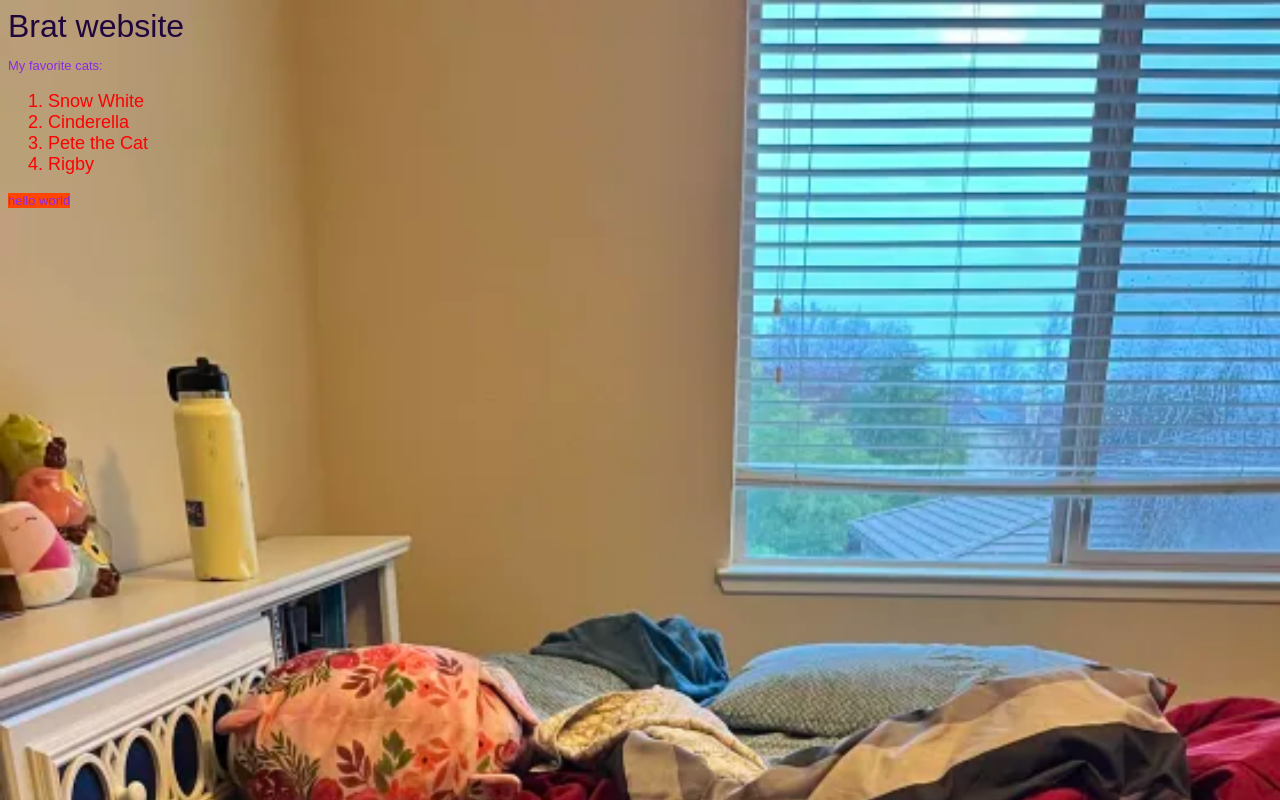
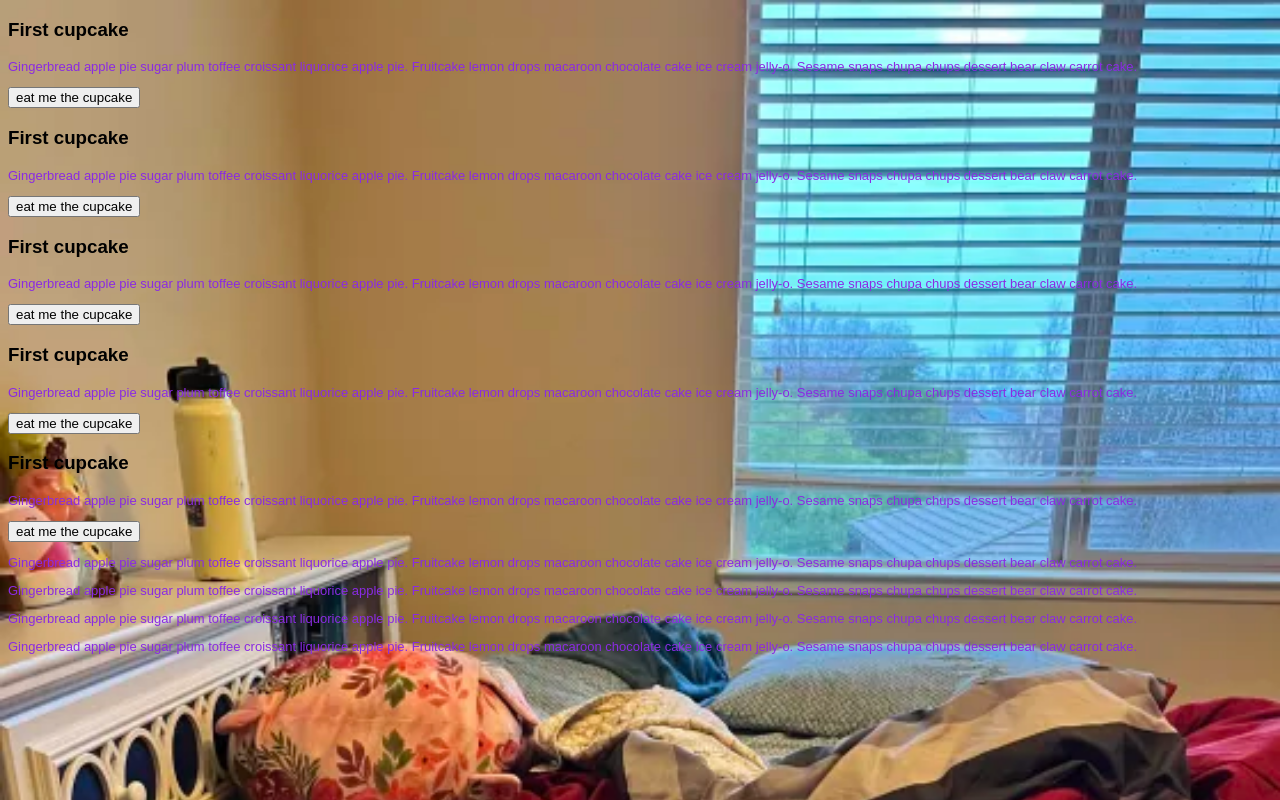
Before and after one commit to snowymanz/art101new, a plain HTML site: page index.html in a window 1280 px wide. Drawn offline with Linux system fonts and the light colour scheme.

Commit message:
mani's section D update

```diff
--- a/index.html
+++ b/index.html
@@ -1,28 +1,72 @@
-<html>
+<!DOCTYPE html>
+<html lang="en">
+
 <head>
-    <title> Mani's Wesbite Page </title>
-    <link href="site.css" rel = "stylesheet" type = "text/css">
+    <meta charset="UTF-8">
+    <meta name="viewport" content="width=device-width, initial-scale=1.0">
+    <link href="site.css" rel="stylesheet" type="text/css">
+    <title>BOXES</title>
 </head>
 
 <body>
 
-    <h1, class = "header1"> Brat website</h1>
-
-   <p> My favorite cats: </p>
-
-    <ol>
-        <li> Snow White </li>
-        <li> Cinderella </li>
-        <li> Pete the Cat </li>
-        <li> Rigby </li>
-    </ol>
-
-    <p> <span> hello world </span> </p>
+    <div class="my-flex">
+        <div class="test-div">
+            <h3>First cupcake</h3>
+            <p>Gingerbread apple pie sugar plum toffee croissant liquorice apple pie. Fruitcake lemon drops macaroon
+                chocolate cake ice cream jelly-o. Sesame snaps chupa chups dessert bear claw carrot cake.</p>
+            <button>eat me the cupcake</button>
+        </div>
+        <div class="test-div">
+            <h3>First cupcake</h3>
+            <p>Gingerbread apple pie sugar plum toffee croissant liquorice apple pie. Fruitcake lemon drops macaroon
+                chocolate cake ice cream jelly-o. Sesame snaps chupa chups dessert bear claw carrot cake.</p>
+            <button>eat me the cupcake</button>
+        </div>
+        <div class="test-div">
+            <h3>First cupcake</h3>
+            <p>Gingerbread apple pie sugar plum toffee croissant liquorice apple pie. Fruitcake lemon drops macaroon
+                chocolate cake ice cream jelly-o. Sesame snaps chupa chups dessert bear claw carrot cake.</p>
+            <button>eat me the cupcake</button>
+        </div>
+        <div class="test-div">
+            <h3>First cupcake</h3>
+            <p>Gingerbread apple pie sugar plum toffee croissant liquorice apple pie. Fruitcake lemon drops macaroon
+                chocolate cake ice cream jelly-o. Sesame snaps chupa chups dessert bear claw carrot cake.</p>
+            <button>eat me the cupcake</button>
+        </div>
+        <div class="test-div">
+            <h3>First cupcake</h3>
+            <p>Gingerbread apple pie sugar plum toffee croissant liquorice apple pie. Fruitcake lemon drops macaroon
+                chocolate cake ice cream jelly-o. Sesame snaps chupa chups dessert bear claw carrot cake.</p>
+            <button>eat me the cupcake</button>
+        </div>
+    </div>
 
 
+<div class="my-flex">
+       <div class="test-div">
+            <p>Gingerbread apple pie sugar plum toffee croissant liquorice apple pie. Fruitcake lemon drops macaroon
+                chocolate cake ice cream jelly-o. Sesame snaps chupa chups dessert bear claw carrot cake.</p>
+        </div>
 
-
+    <div>
+       <div class="test-div">
+            <p>Gingerbread apple pie sugar plum toffee croissant liquorice apple pie. Fruitcake lemon drops macaroon
+                chocolate cake ice cream jelly-o. Sesame snaps chupa chups dessert bear claw carrot cake.</p>
+        </div>
+       <div class="test-div">
+            <p>Gingerbread apple pie sugar plum toffee croissant liquorice apple pie. Fruitcake lemon drops macaroon
+                chocolate cake ice cream jelly-o. Sesame snaps chupa chups dessert bear claw carrot cake.</p>
+        </div>
+       <div class="test-div">
+            <p>Gingerbread apple pie sugar plum toffee croissant liquorice apple pie. Fruitcake lemon drops macaroon
+                chocolate cake ice cream jelly-o. Sesame snaps chupa chups dessert bear claw carrot cake.</p>
+        </div>
+    </div>
+</div>
 
 
 </body>
+
 </html>
```
Also changed, not shown: excersizes/section_2D.html (added, +13 -0 lines), download.jpeg (added), excersizes/Loren.html (added), excersizes/Mani.jpg (added), excersizes/Mia.html (added), excersizes/Screenshot 2026-04-03 at 4.15.57 PM.png (added), excersizes/jin.html (added), excersizes/site.css (added), 1 other file.
